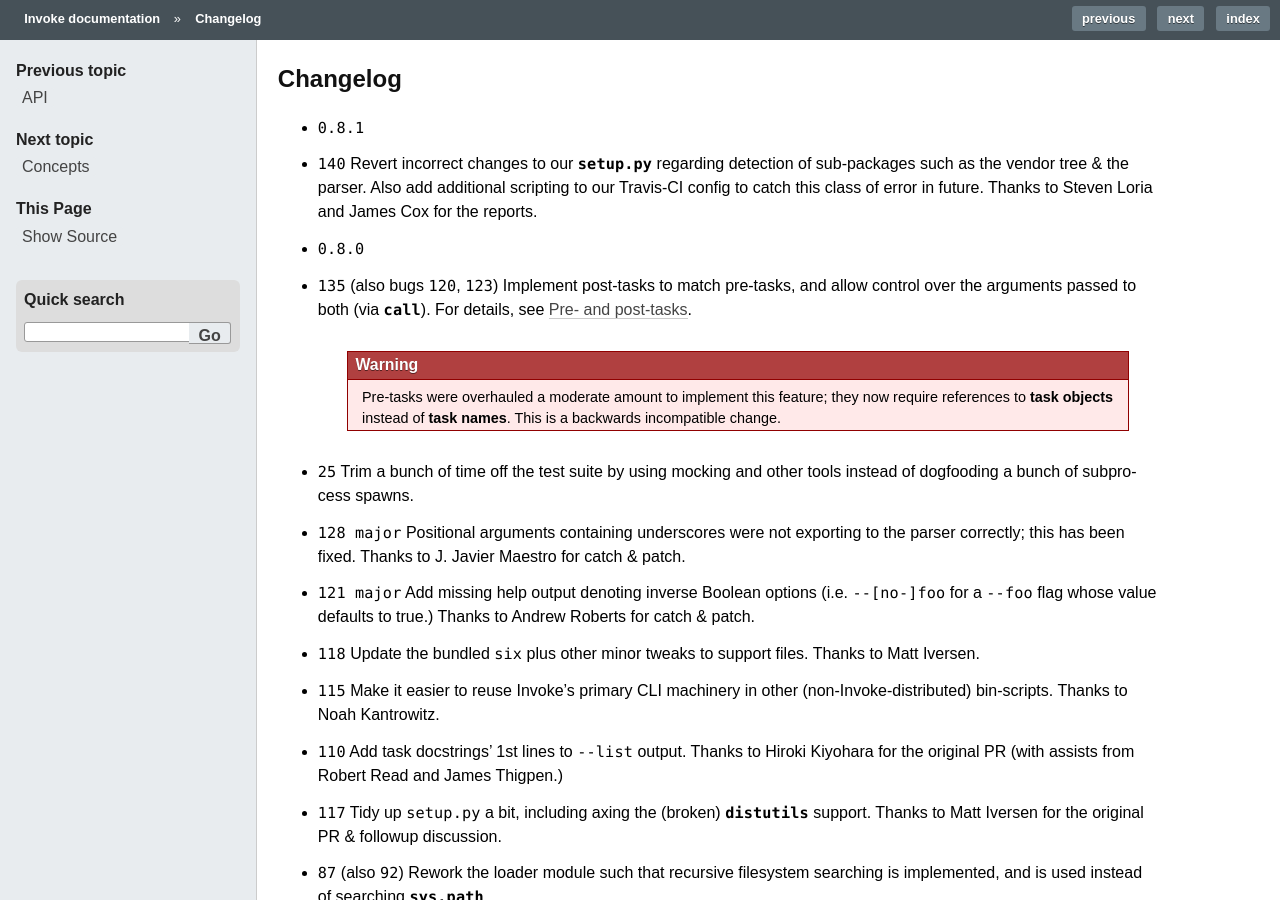
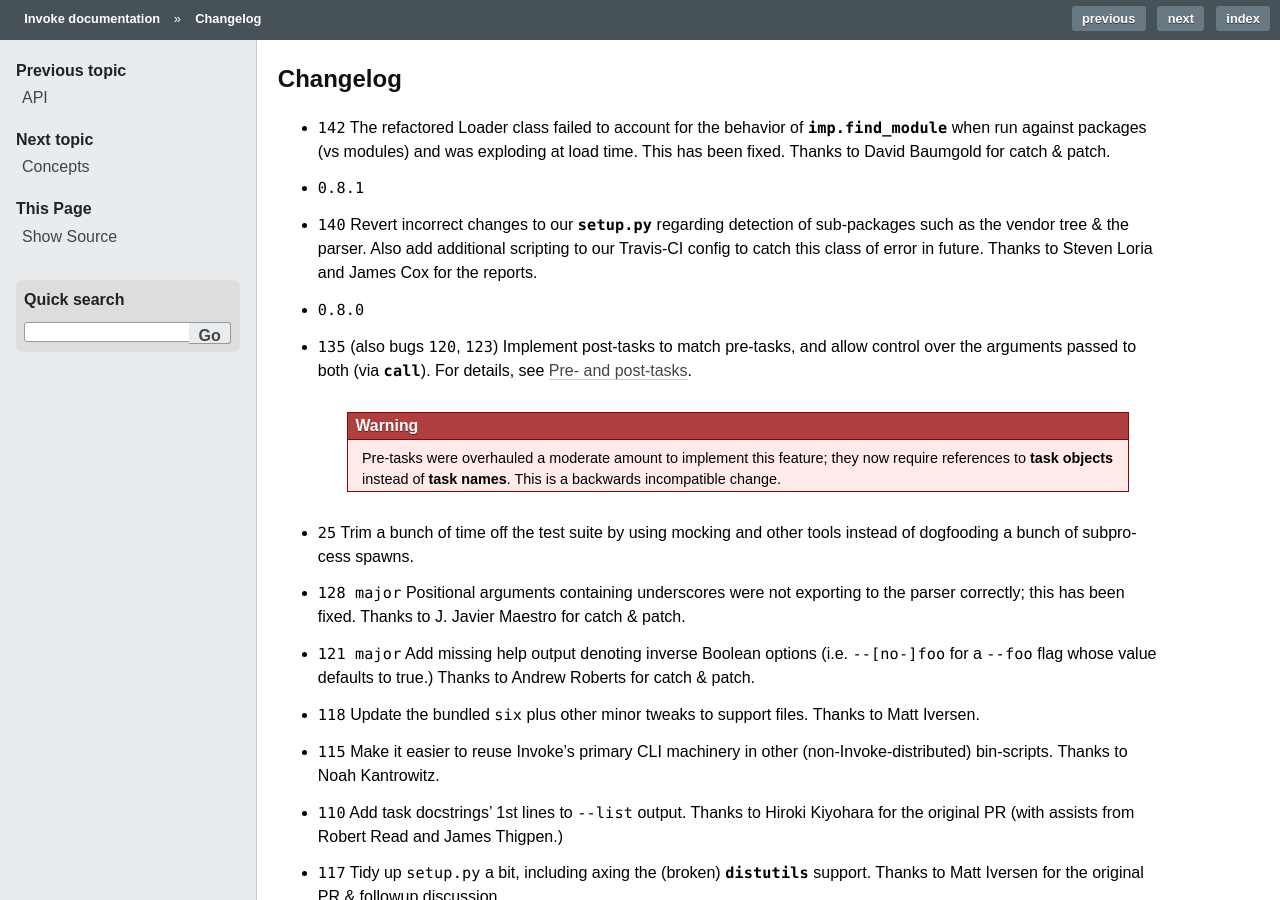
Before and after one commit to pyinvoke/invoke, a Sphinx documentation site: the page built from docs/changelog.rst, in a window 1280 px wide and 900 px high. Built offline with Sphinx 7.4.7, drawn with Linux system fonts in a browser that asks for light colours; cross-references to code outside the pages are shown as plain code.

Commit message:
Changelog re #142, fixes #142

```diff
--- a/docs/changelog.rst
+++ b/docs/changelog.rst
@@ -2,6 +2,9 @@
 Changelog
 =========
 
+* :bug:`142` The refactored Loader class failed to account for the behavior of
+  `imp.find_module` when run against packages (vs modules) and was exploding at
+  load time. This has been fixed. Thanks to David Baumgold for catch & patch.
 * :release:`0.8.1 <2014-06-09>`
 * :bug:`140` Revert incorrect changes to our `setup.py` regarding detection of
   sub-packages such as the vendor tree & the parser. Also add additional
```
